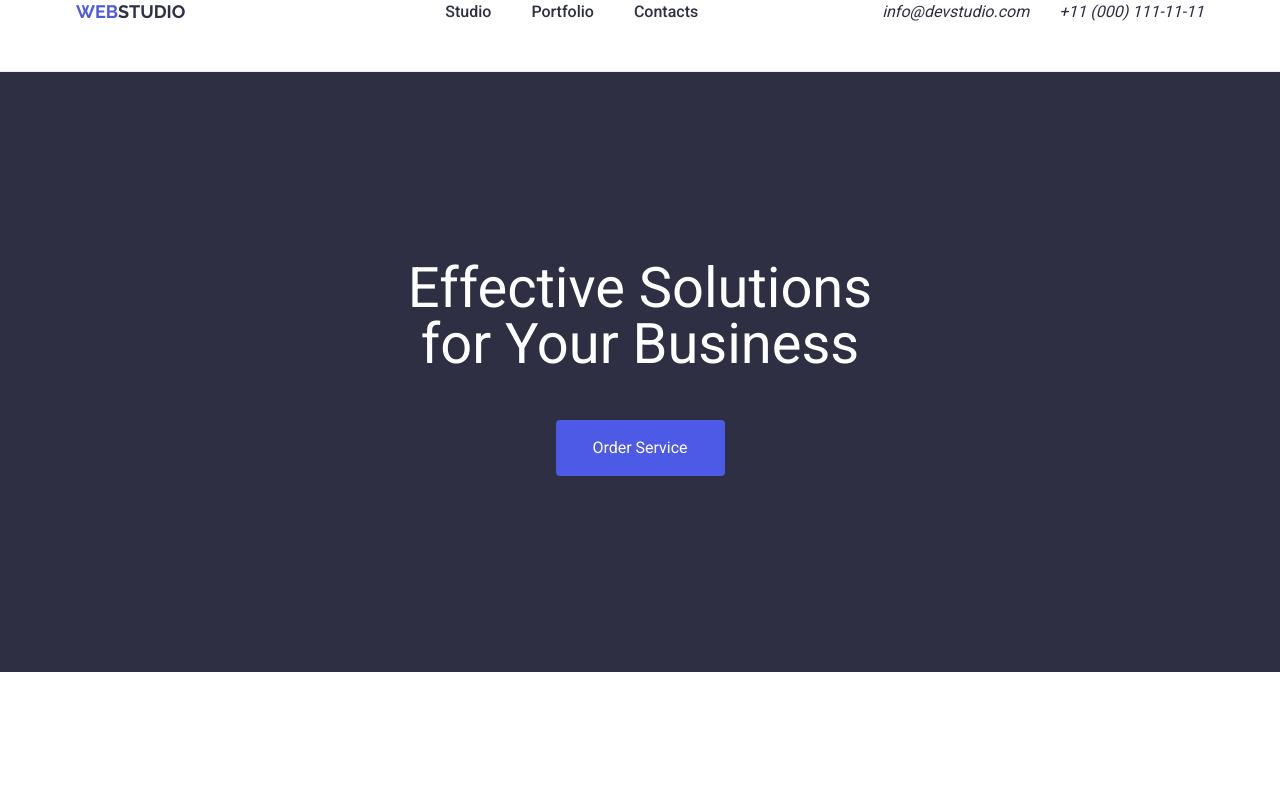
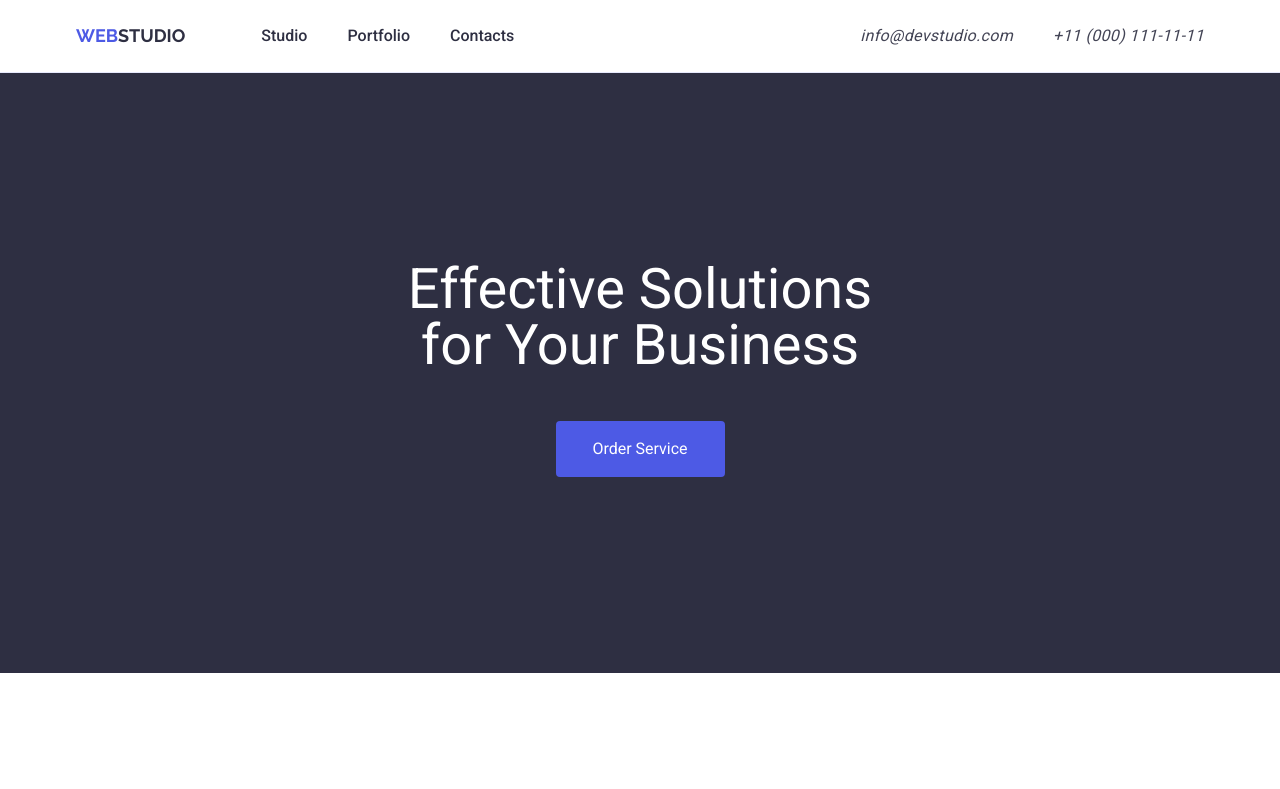
Before and after one commit to deryalmaz/goit-markup-hw-03, a plain HTML site: page index.html in a window 1280 px wide. Shown: the top 789 px of the page. Drawn offline with nearby package versions, Linux system fonts and the light colour scheme.

Commit message:
header part edited

```diff
--- a/css/styles.css
+++ b/css/styles.css
@@ -1,11 +1,18 @@
-
 *,
 *::before,
-*::after
-{
+*::after {
   box-sizing: border-box;
 }
-  h1,h2,h3,h4,h5,h6,p,ol,ul,li{
+h1,
+h2,
+h3,
+h4,
+h5,
+h6,
+p,
+ol,
+ul,
+li {
   margin: 0;
   padding: 0;
   border: 0;
@@ -14,59 +21,55 @@
   vertical-align: baseline;
 }
 
-  ol,ul{
+ol,
+ul {
   list-style: none;
 }
 
-  img{
+img {
   display: block;
 }
-  section{
+section {
   padding: 120px 0;
 }
 
-body{
+body {
   background-color: #ffffff;
   font-family: "Roboto", sans-serif;
   color: #434455;
 }
+.page-header {
+  border-bottom: 1px solid #e7e9fc;
+  gap: 30px;
+}
+.container-header {
+  display: flex;
+  align-items: center;
+  justify-content: space-between;
+}
 
 .container {
   width: 1158px;
-    max-width: 1440px;
-    align-items: center;
   margin: 0 auto;
   padding: 0 15px;
-
 }
 
-  header{
-    height: 72px;
-    border-bottom:1px solid #e7e9fc;
-    gap: 30px;
-  }
-  .container-header{
+.header-nav {
   display: flex;
   align-items: center;
   justify-content: space-between;
-    margin: 0 auto;
-    padding: 0 15px;
-    max-width: 1158px;
-
-
 }
-.container .page-menu-list{
+.container .page-menu-list {
   display: flex;
   gap: 40px;
 }
 
-.container .address{
+.container .address {
   display: flex;
   gap: 30px;
 }
 
-
-  .logo{
+.nav-logo {
   font-family: "Raleway", sans-serif;
   font-weight: 700;
   font-size: 18px;
@@ -76,33 +79,27 @@ body{
   text-decoration: none;
   margin-right: 76px;
 }
-  .title-web{
+.title-web {
   color: #4d5ae5;
 }
-  .title-studio{
+.title-studio {
   color: #2e2f42;
 }
-  .nav{
-    display:flex;
-    align-items: center;
-      }
 
-  .nav:hover,
-  .nav:focus{
+.nav-header:hover,
+.nav-header:focus {
   color: #404bbf;
 }
 .page-menu-list {
-    list-style-type: none;
   display: flex;
   gap: 40px;
-
 }
 
-  .nav-link{
+.page-menu-list-item {
   padding: 24px 0;
 }
 
-  .page-menu-list a{
+.page-menu-list-item .link {
   color: #2e2f42;
   font-weight: 500;
   font-size: 16px;
@@ -111,31 +108,32 @@ body{
   text-decoration: none;
 }
 
-  .page-menu-list li{
-    list-style: none;
-  }
-  .page-menu-list a:hover,
-  .page-menu-list a:focus{
+.page-menu-list-item .link:hover,
+.page-menu-list-item .link:focus {
   color: #404bbf;
 }
 
-  address{
+.contact {
   display: flex;
-    gap:40px;
+  gap: 40px;
 }
-  .contact-us a{
-    color: #2e2f42;
-    font-weight: 400;
+.contact-list {
+  display: flex;
+  justify-content: center;
+  align-items: center;
+  gap: 40px;
+}
+
+.contact .link {
   font-size: 16px;
-    line-height: 1.5em;
-    letter-spacing: 2%;
+  line-height: 1.5;
+  letter-spacing: 0.02em;
+  color: #434455;
   text-decoration: none;
+  padding: 24px 0;
 }
-  .contact-us li {
-    list-style-type: none;
-  }
-  .contact-us a:hover,
-  .contact-us a:focus{
+.contact-list-item .link:hover,
+.contact-list-item .link:focus {
   color: #404bbf;
 }
 
@@ -149,36 +147,35 @@ body{
 }
 
 .effective h1 {
-    font-weight:700px;
-    font-size:56px;
-    line-height:1em;
+  font-weight: 700px;
+  font-size: 56px;
+  line-height: 1em;
   letter-spacing: 2%;
   padding-bottom: 48px;
-    margin:0 auto;
+  margin: 0 auto;
   max-width: 496px;
-    color: #FFFFFF;
+  color: #ffffff;
 }
 
 .button-sec {
-    background-color: #4D5AE5;
+  background-color: #4d5ae5;
   color: #ffffff;
   cursor: pointer;
-    min-width:169px ;
-    height:56px ;
+  min-width: 169px;
+  height: 56px;
   border: none;
   border-radius: 4px;
   display: block;
   margin: 0 auto;
 }
 .button-sec:hover,
-  .button-sec:focus{
-    background-color:#404BBF;
+.button-sec:focus {
+  background-color: #404bbf;
 }
 
-
-  .features-of-website{
+.features-of-website {
   display: flex;
-    flex-direction:row;
+  flex-direction: row;
   gap: 10px;
 }
 
@@ -209,9 +206,9 @@ body{
   background-color: #f4f4fd;
 }
 
-  .our-team-cardset{
+.our-team-cardset {
   display: flex;
-    flex-direction:row;
+  flex-direction: row;
   gap: 8px;
 }
 
@@ -223,9 +220,9 @@ body{
   list-style: none;
 }
 
-  .our-team img{
-    width:264px;
-    height:260px;
+.our-team img {
+  width: 264px;
+  height: 260px;
 }
 
 .our-team h3 {
@@ -234,7 +231,6 @@ body{
   line-height: 1.5em;
   letter-spacing: 2%;
   text-align: center;
-
 }
 
 .our-team p {
@@ -250,7 +246,6 @@ body{
   list-style-type: none;
   background-color: #ffffff;
   border-radius: 0 0 4px 4px;
-
 }
 .our-portfolio {
   font-weight: 700;
@@ -259,28 +254,26 @@ body{
   letter-spacing: 2%;
   color: #2e2f42;
   padding: 120px 0;
-
 }
-  .our-portfolio-cardset{
+.our-portfolio-cardset {
   display: flex;
   flex-wrap: wrap;
   column-gap: 24px;
   row-gap: 48px;
   gap: 15;
 }
-  .title-op{
+.title-op {
   text-align: center;
   margin-bottom: 72px;
-
 }
 
 .our-portfolio li {
   list-style: none;
 }
 
-  .our-portfolio img{
-    width:360px;
-    height:300px;
+.our-portfolio img {
+  width: 360px;
+  height: 300px;
 }
 
 .our-portfolio h3 {
@@ -300,8 +293,6 @@ body{
 .our-portfolio-item {
   width: calc((100% - 45px) / 4);
   list-style-type: none;
-
-
 }
 
 .border {
@@ -312,16 +303,13 @@ body{
   height: 120px;
   padding: 32px 16px;
   margin-bottom: 8px;
-
 }
 
 .footer-sec {
-    background-color: #2E2F42;
-    color:#ffffff;
+  background-color: #2e2f42;
+  color: #ffffff;
   height: 312px;
   padding: 100px 0;
-
-
 }
 .logo-2 {
   font-family: "Raleway", sans-serif;
@@ -340,12 +328,11 @@ body{
 .studio-title {
   color: #f4f4fd;
 }
-  .footer-sec p{
-    font-weight:400;
-    font-size:16px;
-    line-height:1.5em;
+.footer-sec p {
+  font-weight: 400;
+  font-size: 16px;
+  line-height: 1.5em;
   letter-spacing: 2%;
   max-width: 264px;
-    color:#f4f4fd
-
+  color: #f4f4fd;
 }
--- a/index.html
+++ b/index.html
@@ -17,24 +17,34 @@
     <link rel="stylesheet" href="css/styles.css" />
   </head>
   <body>
-    <header class="header">
+    <header class="page-header">
       <div class="container container-header">
-        <a class="logo" href="/index.html" target="_blank"
+        <nav class="header-nav">
+          <a href="/index.html" class="nav-logo"
           ><span class="title-web">WEB</span
           ><span class="title-studio">STUDIO</span>
         </a>
-        <nav class="nav">
           <ul class="page-menu-list">
-            <li><a href="#" class="nav-link">Studio</a></li>
-            <li><a href="#" class="nav-link">Portfolio</a></li>
-            <li><a href="#" class="nav-link">Contacts</a></li>
+            <li class="page-menu-list-item">
+              <a class="link" href="./index.html">Studio</a>
+            </li>
+            <li class="page-menu-list-item">
+              <a class="link" href="#">Portfolio</a>
+            </li>
+            <li class="page-menu-list-item">
+              <a class="link" href="#">Contacts</a>
+            </li>
           </ul>
         </nav>
-
-        <address class="contact-us">
-          <ul class="address">
-            <li><a href="mailto:info@devstudio.com">info@devstudio.com</a></li>
-            <li><a href="tel:+11 (000) 111-11-11">+11 (000) 111-11-11</a></li>
+        <address id="contact" class="contact">
+          <ul class="contact-list">
+            <li class="contact-list-item">
+              <a class="link" href="mailto:info@devstudio.com"
+                >info@devstudio.com</a</li>
+            <li class="contact-list-item">
+              <a class="link" href="tel:+110001111111"
+              >+11 (000) 111-11-11</a>
+            </li>
           </ul>
         </address>
       </div>
@@ -141,7 +151,7 @@
               <img
                 src="images/banking-app-photo.jpg"
                 alt="The pic of Banking App"
-                width="100px"
+                width=""
               />
               <div class="border">
                 <h3>Banking app</h3>
```
Lines whose indentation alone changed are shown as unchanged.
